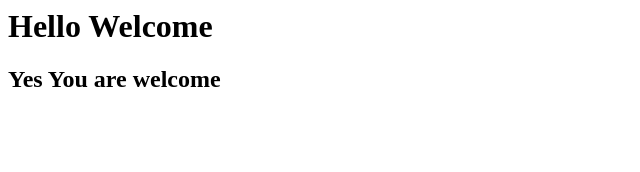
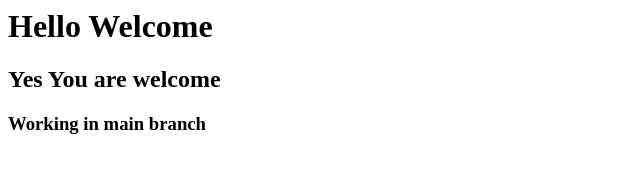
Before and after one commit to bhavuksharma/First-Contribution, a plain HTML site: page index.html in a window 1280 px wide. Shown: the whole page, without its empty margins (0-640 px from the left). Drawn offline with Linux system fonts and the light colour scheme.

Commit message:
changes are done in main

```diff
--- a/index.html
+++ b/index.html
@@ -7,5 +7,6 @@
 <body>
     <h1>Hello Welcome</h1>
     <h2>Yes You are welcome</h2>
+    <h3>Working in main branch</h3>
 </body>
 </html>
```
